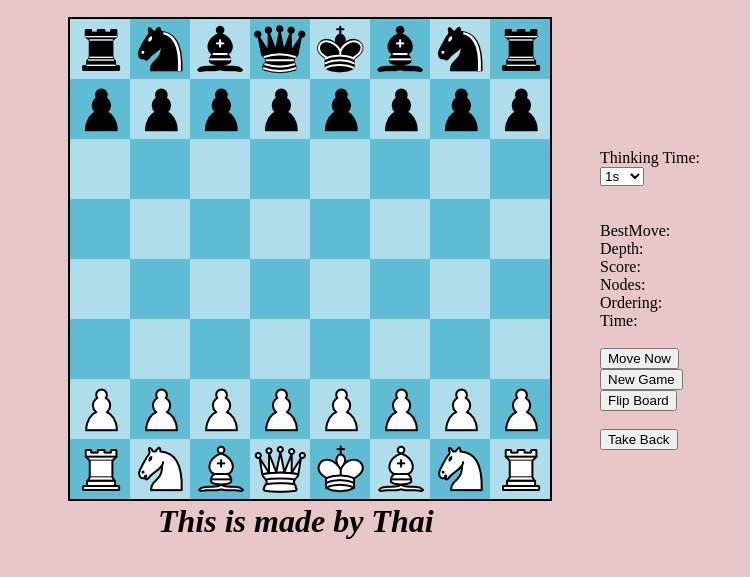
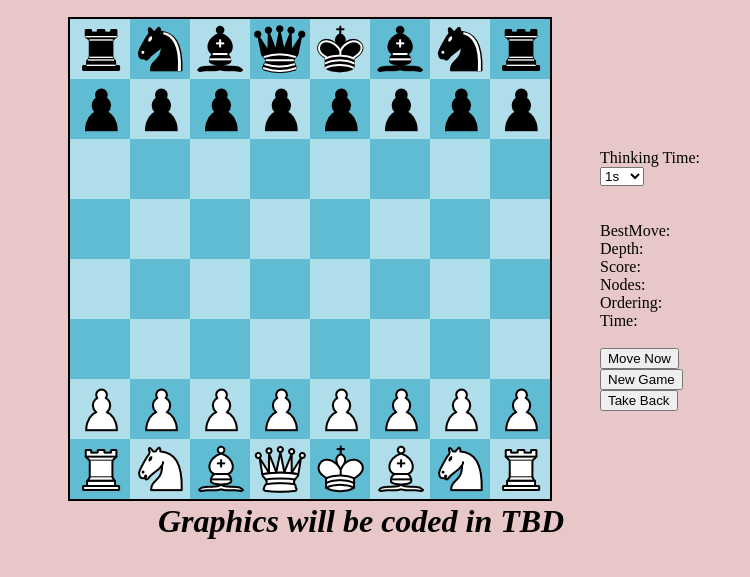
Before and after one commit to Moomoocoder/chesswebsite, a plain HTML site: page index.html in a window 1280 px wide. Shown: the part 101-678 px from the top of the page, without its empty margins (0-750 px from the left). Drawn offline with nearby package versions, Linux system fonts and the light colour scheme.

Commit message:
Update index.html
Comment

```diff
--- a/index.html
+++ b/index.html
@@ -36,7 +36,7 @@
 			<span id="TimeOut">Time:</span><br/><br/>
 			<button type="button" id="SearchButton">Move Now</button><br/>
 			<button type="button" id="NewGameButton">New Game</button><br/>
-			<button type="button" id="FlipButton">Flip Board</button><br/><br/>
+			<!--<button type="button" id="FlipButton">Flip Board</button><br/><br/>-->
 			<button type="button" id="TakeButton">Take Back</button><br/><br/><br/>
 			<span id="GameStatus"></span>
 		</div>
@@ -54,5 +54,5 @@
 		<script src="js/gui.js"></script>
 		<script src="js/main.js"></script>
 	</body>
-<h1><b><i>This is made by Thai</i></b></h1>
+<h1><b><i>Graphics will be coded in TBD</i></b></h1>
 </html>
```
